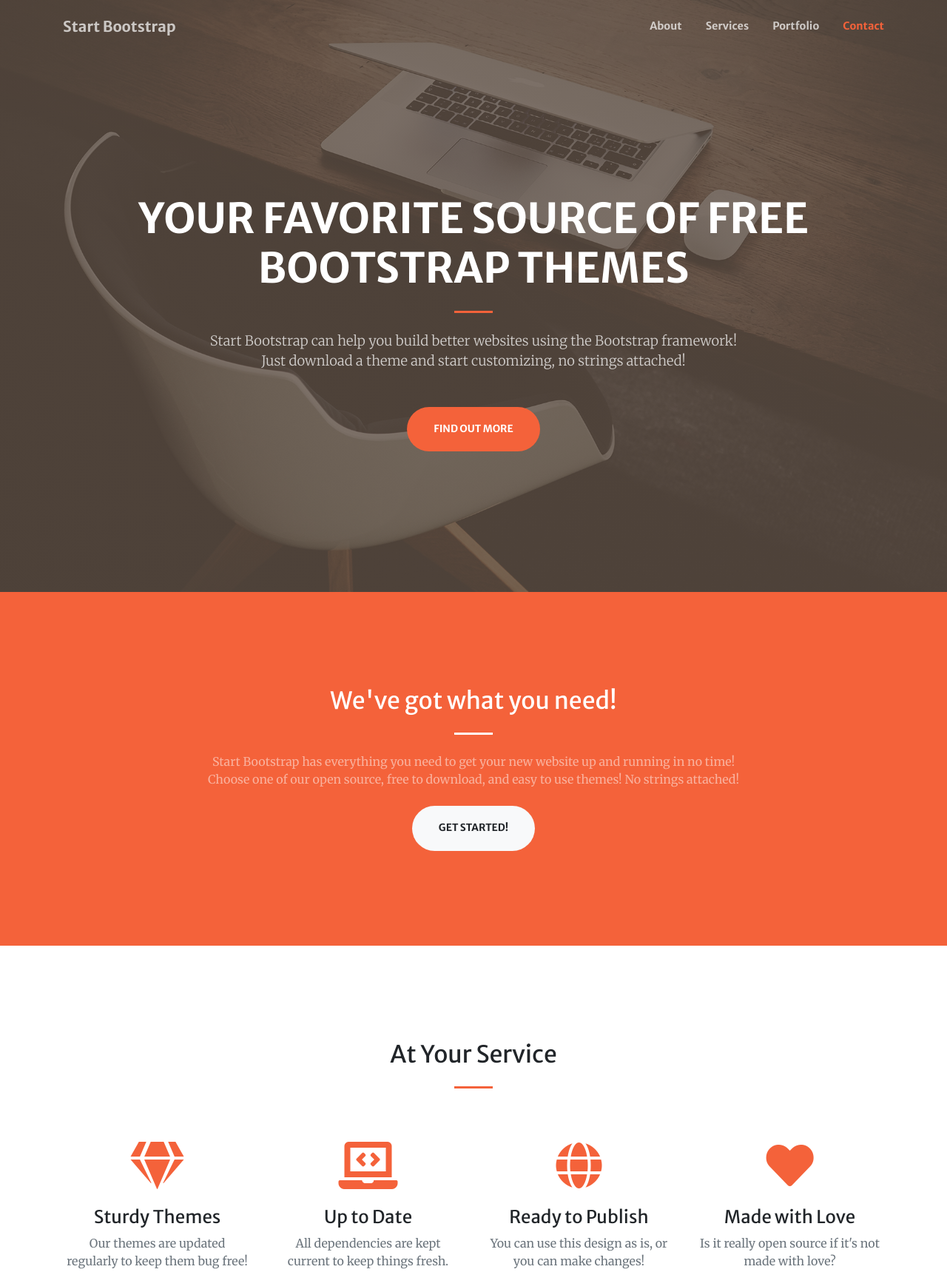
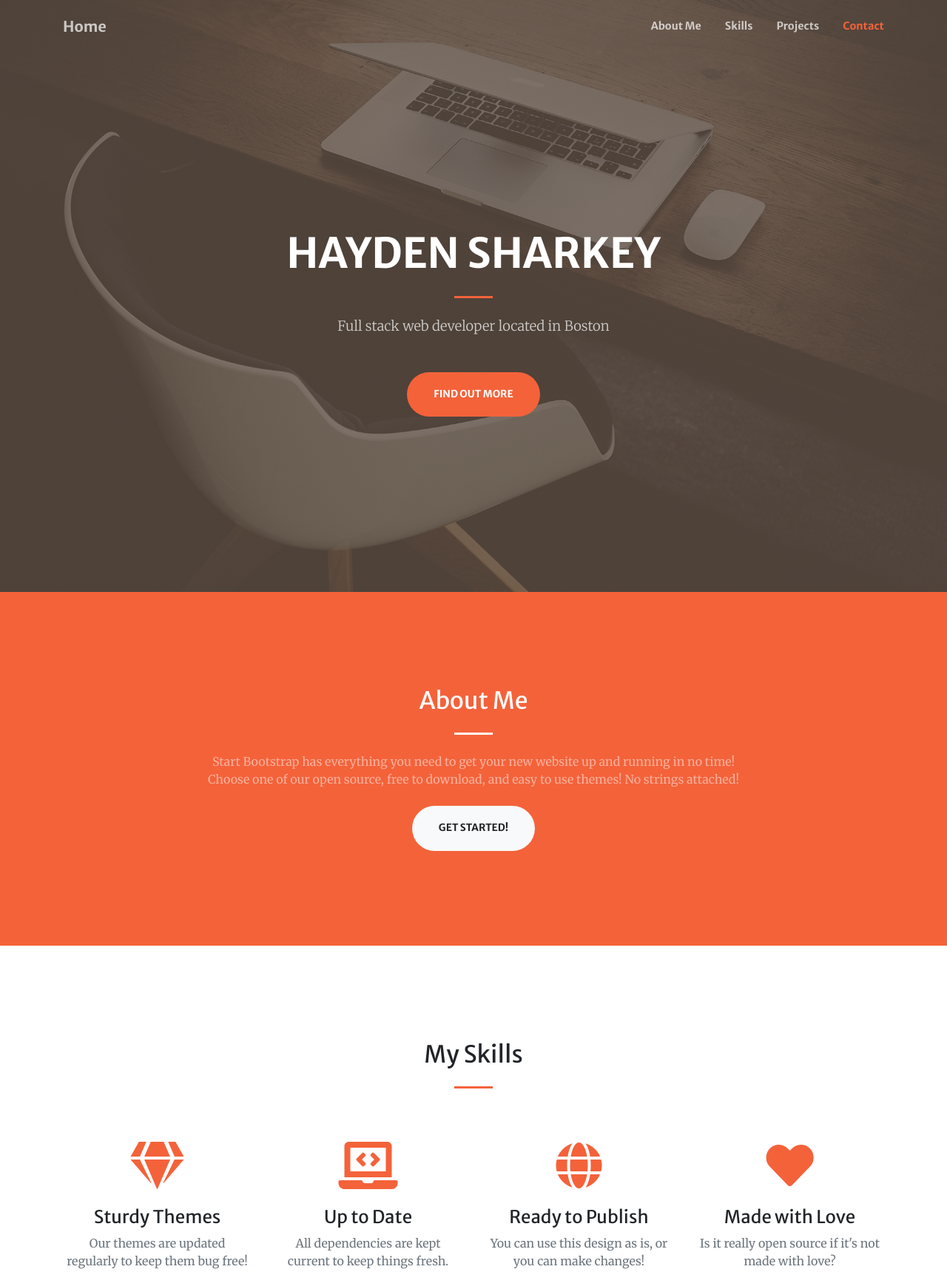
Before and after one commit to hjsharkey23/my-portfolio, a website with bundled scripts: page index.html in a window 1280 px wide. Shown: the top 1719 px of the page at 74% size. Built offline with nearby package versions, Linux system fonts and the light colour scheme.

Commit message:
Change template naming
- Change template names to my name
- Update links and buttons to correct naming
- Change contact information

```diff
--- a/index.html
+++ b/index.html
@@ -30,20 +30,20 @@
   <!-- Navigation -->
   <nav class="navbar navbar-expand-lg navbar-light fixed-top py-3" id="mainNav">
     <div class="container">
-      <a class="navbar-brand js-scroll-trigger" href="#page-top">Start Bootstrap</a>
+      <a class="navbar-brand js-scroll-trigger" href="#page-top">Home</a>
       <button class="navbar-toggler navbar-toggler-right" type="button" data-toggle="collapse" data-target="#navbarResponsive" aria-controls="navbarResponsive" aria-expanded="false" aria-label="Toggle navigation">
         <span class="navbar-toggler-icon"></span>
       </button>
       <div class="collapse navbar-collapse" id="navbarResponsive">
         <ul class="navbar-nav ml-auto my-2 my-lg-0">
           <li class="nav-item">
-            <a class="nav-link js-scroll-trigger" href="#about">About</a>
+            <a class="nav-link js-scroll-trigger" href="#about">About Me</a>
           </li>
           <li class="nav-item">
-            <a class="nav-link js-scroll-trigger" href="#services">Services</a>
+            <a class="nav-link js-scroll-trigger" href="#services">Skills</a>
           </li>
           <li class="nav-item">
-            <a class="nav-link js-scroll-trigger" href="#portfolio">Portfolio</a>
+            <a class="nav-link js-scroll-trigger" href="#portfolio">Projects</a>
           </li>
           <li class="nav-item">
             <a class="nav-link js-scroll-trigger" href="#contact">Contact</a>
@@ -58,11 +58,11 @@
     <div class="container h-100">
       <div class="row h-100 align-items-center justify-content-center text-center">
         <div class="col-lg-10 align-self-end">
-          <h1 class="text-uppercase text-white font-weight-bold">Your Favorite Source of Free Bootstrap Themes</h1>
+          <h1 class="text-uppercase text-white font-weight-bold">Hayden Sharkey</h1>
           <hr class="divider my-4">
         </div>
         <div class="col-lg-8 align-self-baseline">
-          <p class="text-white-75 font-weight-light mb-5">Start Bootstrap can help you build better websites using the Bootstrap framework! Just download a theme and start customizing, no strings attached!</p>
+          <p class="text-white-75 font-weight-light mb-5">Full stack web developer located in Boston</p>
           <a class="btn btn-primary btn-xl js-scroll-trigger" href="#about">Find Out More</a>
         </div>
       </div>
@@ -74,7 +74,7 @@
     <div class="container">
       <div class="row justify-content-center">
         <div class="col-lg-8 text-center">
-          <h2 class="text-white mt-0">We've got what you need!</h2>
+          <h2 class="text-white mt-0">About Me</h2>
           <hr class="divider light my-4">
           <p class="text-white-50 mb-4">Start Bootstrap has everything you need to get your new website up and running in no time! Choose one of our open source, free to download, and easy to use themes! No strings attached!</p>
           <a class="btn btn-light btn-xl js-scroll-trigger" href="#services">Get Started!</a>
@@ -86,7 +86,7 @@
   <!-- Services Section -->
   <section class="page-section" id="services">
     <div class="container">
-      <h2 class="text-center mt-0">At Your Service</h2>
+      <h2 class="text-center mt-0">My Skills</h2>
       <hr class="divider my-4">
       <div class="row">
         <div class="col-lg-3 col-md-6 text-center">
@@ -210,8 +210,8 @@
   <!-- Call to Action Section -->
   <section class="page-section bg-dark text-white">
     <div class="container text-center">
-      <h2 class="mb-4">Free Download at Start Bootstrap!</h2>
-      <a class="btn btn-light btn-xl" href="https://startbootstrap.com/themes/creative/">Download Now!</a>
+      <h2 class="mb-4">Like what you see?</h2>
+      <a class="btn btn-light btn-xl" href="https://startbootstrap.com/themes/creative/">Download Resume!</a>
     </div>
   </section>
 
@@ -228,12 +228,12 @@
       <div class="row">
         <div class="col-lg-4 ml-auto text-center">
           <i class="fas fa-phone fa-3x mb-3 text-muted"></i>
-          <div>+1 (202) 555-0149</div>
+          <div>+1 (781) 439-1527</div>
         </div>
         <div class="col-lg-4 mr-auto text-center">
           <i class="fas fa-envelope fa-3x mb-3 text-muted"></i>
           <!-- Make sure to change the email address in anchor text AND the link below! -->
-          <a class="d-block" href="mailto:contact@yourwebsite.com">contact@yourwebsite.com</a>
+          <a class="d-block" href="mailto:hjsharkey23@gmail.com">hjsharkey23@gmail.com</a>
         </div>
       </div>
     </div>
```
Also changed, not shown: vendor/fontawesome-free/package.json (+8 -5 lines), 1 other file.
